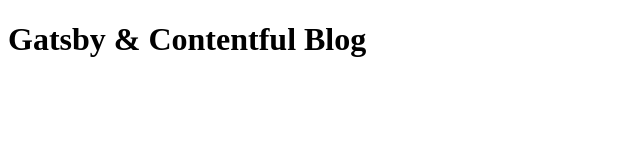
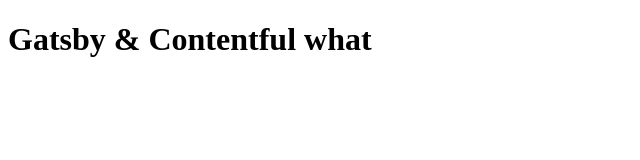
Before and after one commit to fr4nkydevelop3r/inspiraliving-website, a Gatsby site: page / in a window 1280 px wide. Shown: the full height of the page, 0-640 px from the left. Built offline with nearby package versions, Linux system fonts and the light colour scheme; Gatsby itself is replaced by a stand-in of ours; a web font is replaced by a local one.

Commit message:
testing 2

```diff
--- a/src/pages/index.js
+++ b/src/pages/index.js
@@ -3,7 +3,7 @@ import React from 'react'
 const Index = () => {
     return (
         <div>
-            <h1>Gatsby &amp; Contentful Blog</h1>
+            <h1>Gatsby &amp; Contentful what</h1>
         </div>
     )
 }
```
